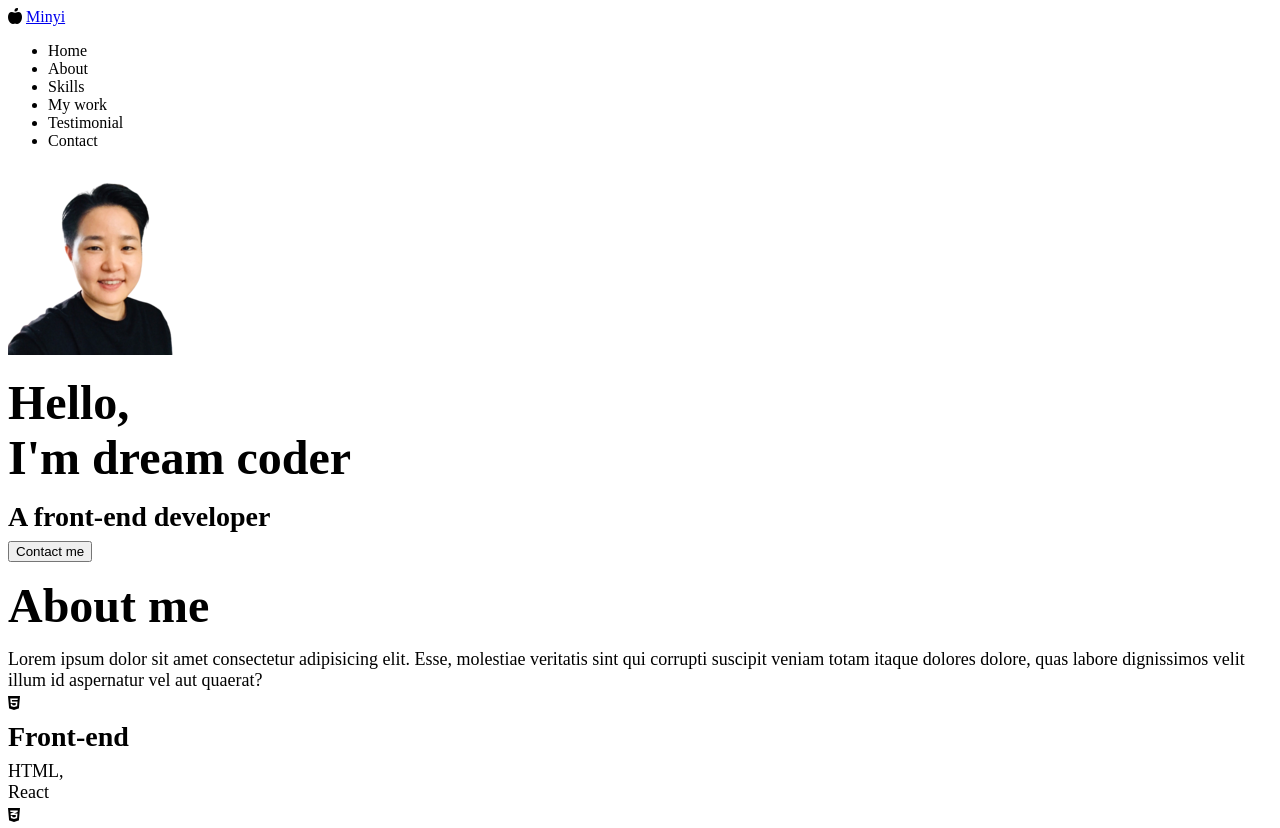
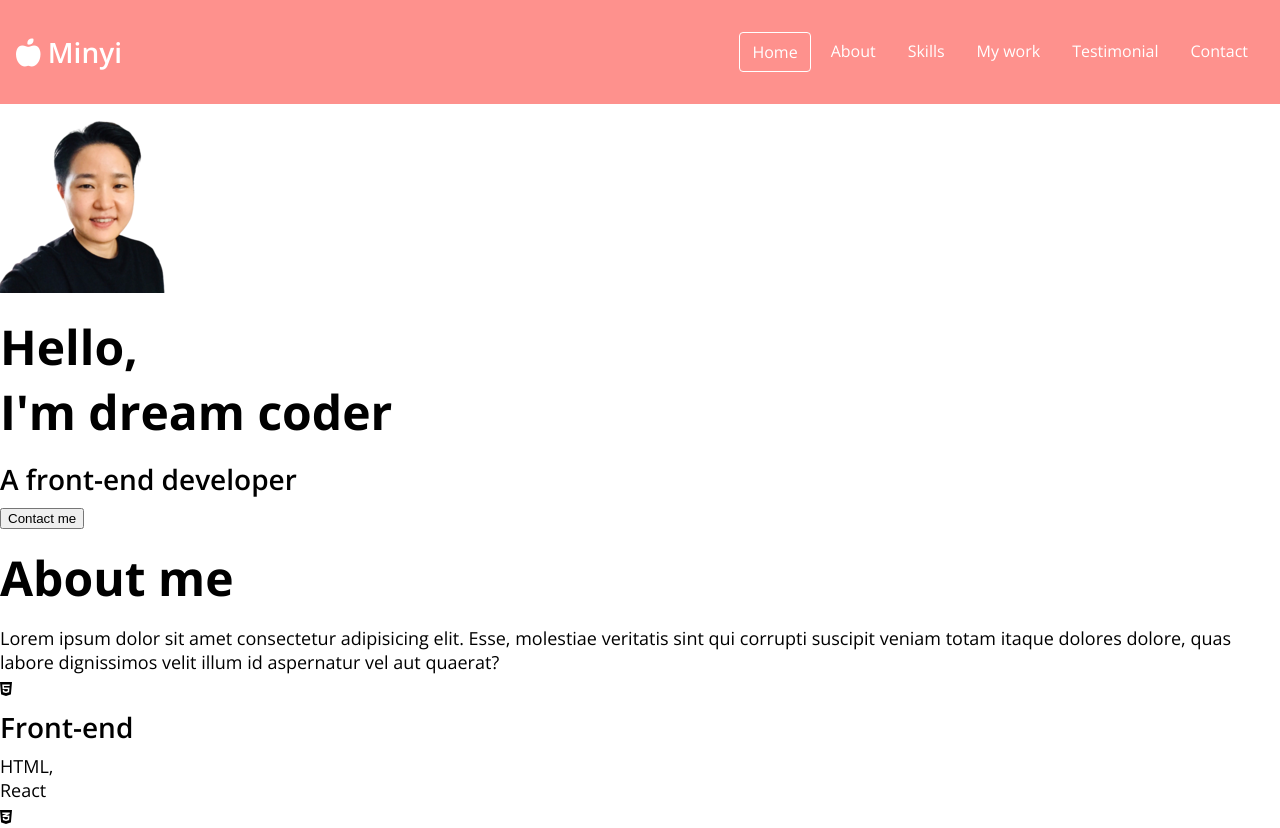
Before and after one commit to unknownvoyager2020/Portfolio, a plain HTML site: page index.html in a window 1280 px wide. Shown: the top 828 px of the page. Drawn offline with nearby package versions, Linux system fonts and the light colour scheme.

Commit message:
CSS: Navbar

```diff
--- a/index.html
+++ b/index.html
@@ -24,18 +24,20 @@
   <body>
     <!-- Navbar -->
     <nav id="navbar">
-      <div class="navbar__logo"></div>
+      <div class="navbar__logo">
         <i class="fas fa-apple-alt"></i>
         <a href="#">Minyi</a>
-      <div class="navbar__menu"></div>
-      <ul>
-        <li class="navbar__menu__item">Home</li>
+      </div>
+      <div class="navbar__menu">
+        <ul class="navbar__menu">
+          <li class="navbar__menu__item active">Home</li>
           <li class="navbar__menu__item">About</li>
           <li class="navbar__menu__item">Skills</li>
           <li class="navbar__menu__item">My work</li>
           <li class="navbar__menu__item">Testimonial</li>
           <li class="navbar__menu__item">Contact</li>
         </ul>
+      </div>
     </nav>
     <!-- Home -->
     <section id="home">
--- a/style.css
+++ b/style.css
@@ -46,6 +46,30 @@
   --weight-semi-bold: 600;
 
   --weight-regular: 400;
+
+  /* Size */
+  --size-border-radius: 4px;
+}
+
+/* Universal tags */
+* {
+  box-sizing: border-box;
+}
+
+body {
+  font-family: "Open sans", sans-serif;
+  margin: 0;
+  cursor: default;
+}
+
+a {
+  text-decoration: none;
+  color: var(--color-white);
+}
+
+ul {
+  list-style: none;
+  padding-left: 0;
 }
 
 /* Typography */
@@ -90,7 +114,37 @@ p {
   margin: 4px 0;
 }
 
-/* Universal tags */
-* {
-  box-sizing: border-box;
+/* Navbar */
+#navbar {
+  display: flex;
+  justify-content: space-between;
+  background-color: var(--color-pink);
+  align-items: center;
+  color: var(--color-white);
+  padding: 16px;
 }
+
+.navbar__menu {
+  display: flex;
+}
+
+.navbar__logo {
+  font-size: var(--font-medium);
+  font-weight: var(--weight-semi-bold);
+}
+
+.navbar__menu__item {
+  padding: 8px 12px;
+  margin: 0 4px;
+  cursor: pointer;
+  border-radius: var(--size-border-radius);
+}
+
+.navbar__menu__item.active {
+  border: 1px solid var(--color-white);
+}
+
+.navbar__menu__item:hover {
+  background-color: var(--color-dark-pink);
+  border-radius: 4px;
+}
```
Lines whose indentation alone changed are shown as unchanged.
